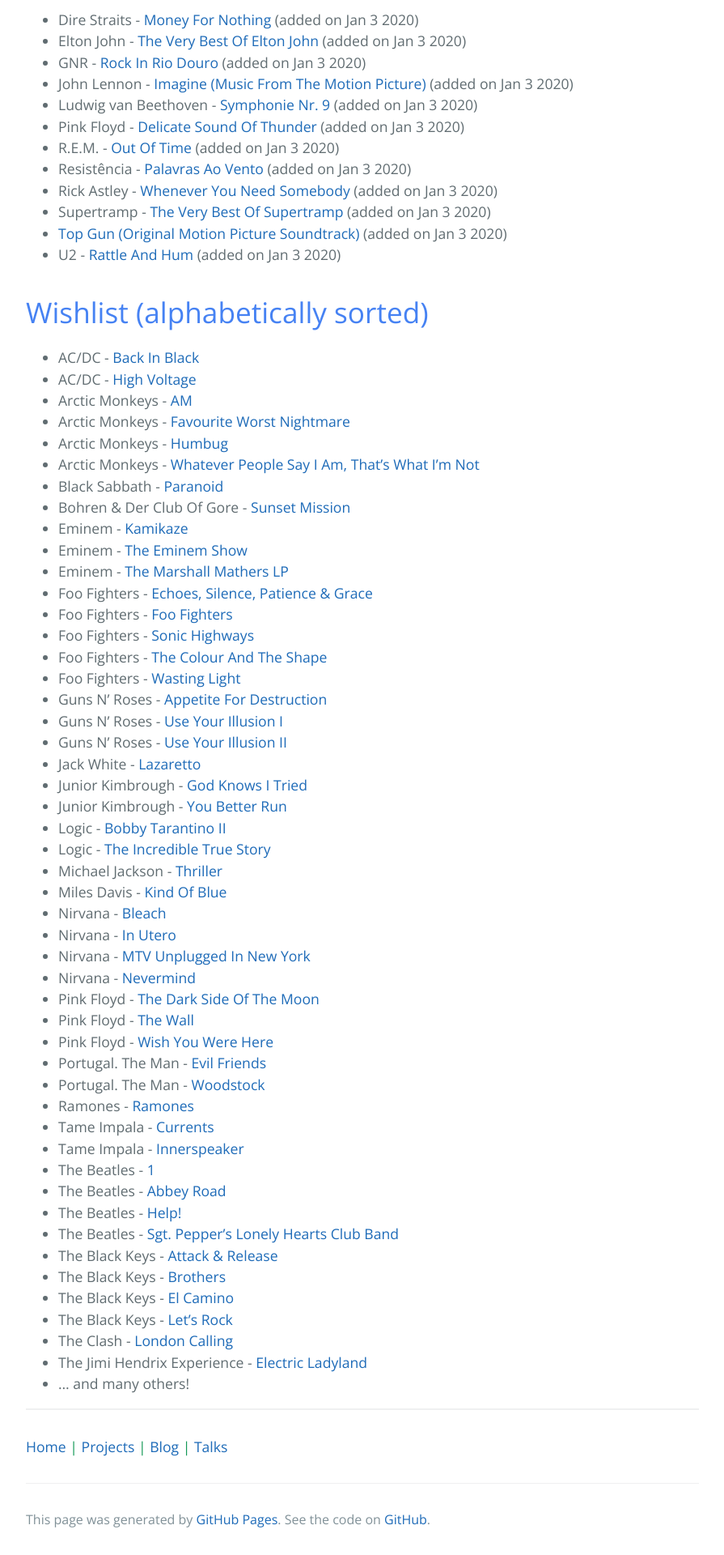
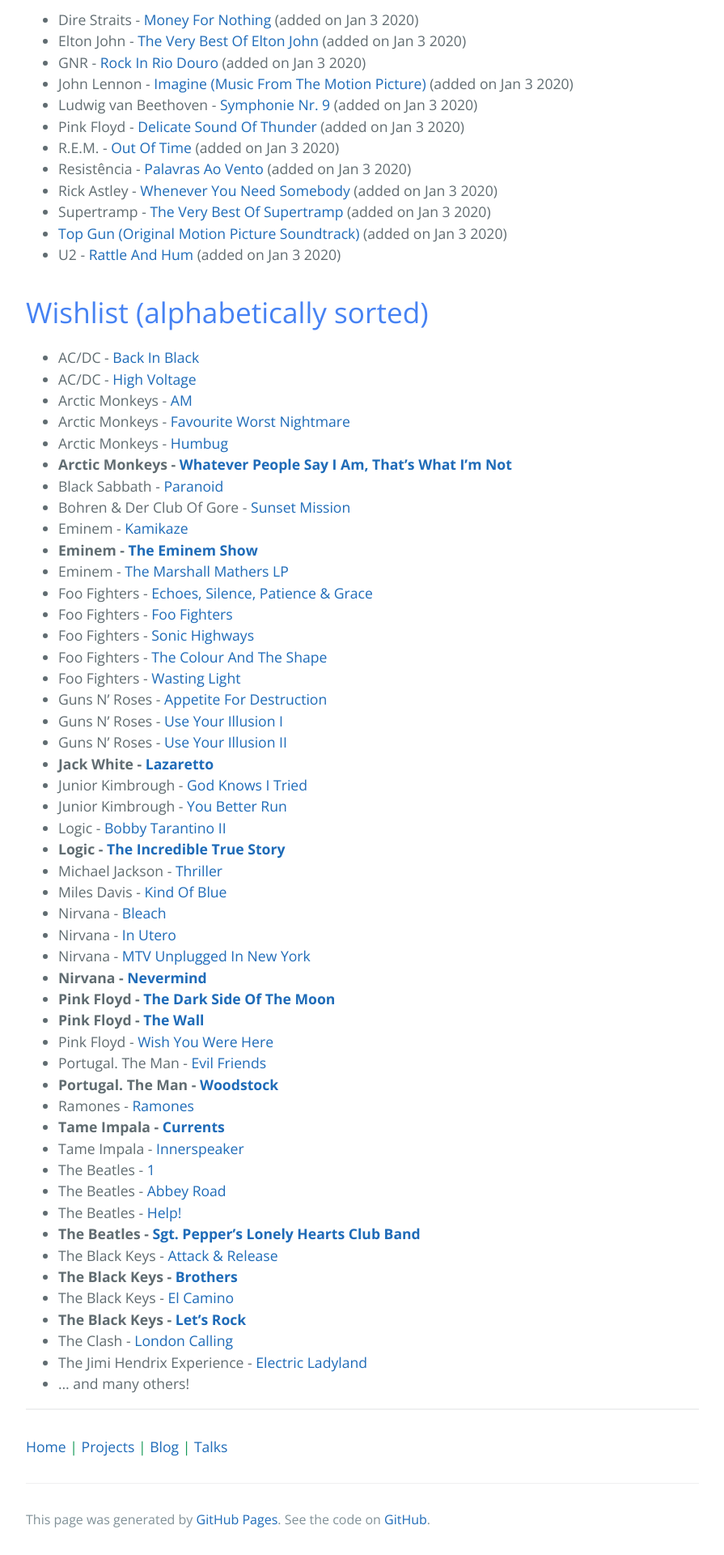
Before and after one commit to andrelago13/andrelago13.github.io, a Jekyll site: the page built from records.md, in a window 1280 px wide. Shown: the part 711-2631 px from the top of the page at 81% size, without its empty margins (192-1087 px from the left). Built offline with Jekyll 4.4.1, drawn with Linux system fonts in a browser that asks for light colours.

```diff
--- a/records.md
+++ b/records.md
@@ -35,11 +35,11 @@ layout: default
 * Arctic Monkeys - [AM](https://www.discogs.com/Arctic-Monkeys-AM/master/593987)
 * Arctic Monkeys - [Favourite Worst Nightmare](https://www.discogs.com/Arctic-Monkeys-Favourite-Worst-Nightmare-instrumentals/master/69774)
 * Arctic Monkeys - [Humbug](https://www.discogs.com/Arctic-Monkeys-Humbug/master/172482)
-* Arctic Monkeys - [Whatever People Say I Am, That's What I'm Not](https://www.discogs.com/Arctic-Monkeys-Title-TBC/master/76279)
+* **Arctic Monkeys - [Whatever People Say I Am, That's What I'm Not](https://www.discogs.com/Arctic-Monkeys-Title-TBC/master/76279)**
 * Black Sabbath - [Paranoid](https://www.discogs.com/Black-Sabbath-Paranoid/master/302)
 * Bohren & Der Club Of Gore - [Sunset Mission](https://www.discogs.com/Bohren-Der-Club-Of-Gore-Sunset-Mission/master/60848)
 * Eminem - [Kamikaze](https://www.discogs.com/Eminem-Kamikaze/master/1416558)
-* Eminem - [The Eminem Show](https://www.discogs.com/Eminem-The-Eminem-Show/master/12344)
+* **Eminem - [The Eminem Show](https://www.discogs.com/Eminem-The-Eminem-Show/master/12344)**
 * Eminem - [The Marshall Mathers LP](https://www.discogs.com/Eminem-The-Marshall-Mathers-LP/master/12236)
 * Foo Fighters - [Echoes, Silence, Patience & Grace](https://www.discogs.com/Foo-Fighters-Echoes-Silence-Patience-Grace/master/62208)
 * Foo Fighters - [Foo Fighters](https://www.discogs.com/Foo-Fighters-Foo-Fighters/master/62100)
@@ -49,33 +49,33 @@ layout: default
 * Guns N' Roses - [Appetite For Destruction](https://www.discogs.com/Guns-N-Roses-Appetite-For-Destruction/master/9467)
 * Guns N' Roses - [Use Your Illusion I](https://www.discogs.com/Guns-N-Roses-Use-Your-Illusion-I/master/9536)
 * Guns N' Roses - [Use Your Illusion II](https://www.discogs.com/Guns-N-Roses-Use-Your-Illusion-II/master/9586)
-* Jack White - [Lazaretto](https://www.discogs.com/Jack-White-Lazaretto/master/695372)
+* **Jack White - [Lazaretto](https://www.discogs.com/Jack-White-Lazaretto/master/695372)**
 * Junior Kimbrough - [God Knows I Tried](https://www.discogs.com/Junior-Kimbrough-God-Knows-I-Tried/release/3905480)
 * Junior Kimbrough - [You Better Run](https://www.discogs.com/Junior-Kimbrough-You-Better-Run-The-Essential-Junior-Kimbrough/master/413520)
 * Logic - [Bobby Tarantino II](https://www.discogs.com/Logic-Bobby-Tarantino-II/release/13322628)
-* Logic - [The Incredible True Story](https://www.discogs.com/Logic-The-Incredible-True-Story/master/965423)
+* **Logic - [The Incredible True Story](https://www.discogs.com/Logic-The-Incredible-True-Story/master/965423)**
 * Michael Jackson - [Thriller](https://www.discogs.com/Michael-Jackson-Thriller/master/8883)
 * Miles Davis - [Kind Of Blue](https://www.discogs.com/Miles-Davis-Kind-Of-Blue/release/2825456)
 * Nirvana - [Bleach](https://www.discogs.com/Nirvana-Bleach/master/13773)
 * Nirvana - [In Utero](https://www.discogs.com/Nirvana-In-Utero/master/13859)
 * Nirvana - [MTV Unplugged In New York](https://www.discogs.com/Nirvana-MTV-Unplugged-In-New-York/master/22433)
-* Nirvana - [Nevermind](https://www.discogs.com/Nirvana-Nevermind/master/13814)
-* Pink Floyd - [The Dark Side Of The Moon](https://www.discogs.com/Pink-Floyd-The-Dark-Side-Of-The-Moon/master/10362)
-* Pink Floyd - [The Wall](https://www.discogs.com/Pink-Floyd-The-Wall/master/11329)
+* **Nirvana - [Nevermind](https://www.discogs.com/Nirvana-Nevermind/master/13814)**
+* **Pink Floyd - [The Dark Side Of The Moon](https://www.discogs.com/Pink-Floyd-The-Dark-Side-Of-The-Moon/master/10362)**
+* **Pink Floyd - [The Wall](https://www.discogs.com/Pink-Floyd-The-Wall/master/11329)**
 * Pink Floyd - [Wish You Were Here](https://www.discogs.com/Pink-Floyd-Wish-You-Were-Here/master/11703)
 * Portugal. The Man - [Evil Friends](https://www.discogs.com/Portugal-The-Man-Evil-Friends/master/569820)
-* Portugal. The Man - [Woodstock](https://www.discogs.com/Portugal-The-Man-Woodstock/master/1205438)
+* **Portugal. The Man - [Woodstock](https://www.discogs.com/Portugal-The-Man-Woodstock/master/1205438)**
 * Ramones - [Ramones](https://www.discogs.com/Ramones-Ramones/master/39341)
-* Tame Impala - [Currents](https://www.discogs.com/Tame-Impala-Currents/master/861083)
+* **Tame Impala - [Currents](https://www.discogs.com/Tame-Impala-Currents/master/861083)**
 * Tame Impala - [Innerspeaker](https://www.discogs.com/Tame-Impala-Innerspeaker/master/268496)
 * The Beatles - [1](https://www.discogs.com/The-Beatles-1/master/447254)
 * The Beatles - [Abbey Road](https://www.discogs.com/The-Beatles-Abbey-Road/master/24047)
 * The Beatles - [Help!](https://www.discogs.com/The-Beatles-Help/master/45895)
-* The Beatles - [Sgt. Pepper's Lonely Hearts Club Band](https://www.discogs.com/The-Beatles-Sgt-Peppers-Lonely-Hearts-Club-Band/master/23934)
+* **The Beatles - [Sgt. Pepper's Lonely Hearts Club Band](https://www.discogs.com/The-Beatles-Sgt-Peppers-Lonely-Hearts-Club-Band/master/23934)**
 * The Black Keys - [Attack & Release](https://www.discogs.com/The-Black-Keys-Attack-Release/master/38811)
-* The Black Keys - [Brothers](https://www.discogs.com/The-Black-Keys-Brothers/master/248620)
+* **The Black Keys - [Brothers](https://www.discogs.com/The-Black-Keys-Brothers/master/248620)**
 * The Black Keys - [El Camino](https://www.discogs.com/The-Black-Keys-El-Camino/master/390739)
-* The Black Keys - [Let's Rock](https://www.discogs.com/The-Black-Keys-Lets-Rock/master/1569381)
+* **The Black Keys - [Let's Rock](https://www.discogs.com/The-Black-Keys-Lets-Rock/master/1569381)**
 * The Clash - [London Calling](https://www.discogs.com/The-Clash-London-Calling/master/19382)
 * The Jimi Hendrix Experience - [Electric Ladyland](https://www.discogs.com/The-Jimi-Hendrix-Experience-Electric-Ladyland/release/399579)
 * ... and many others!
```
